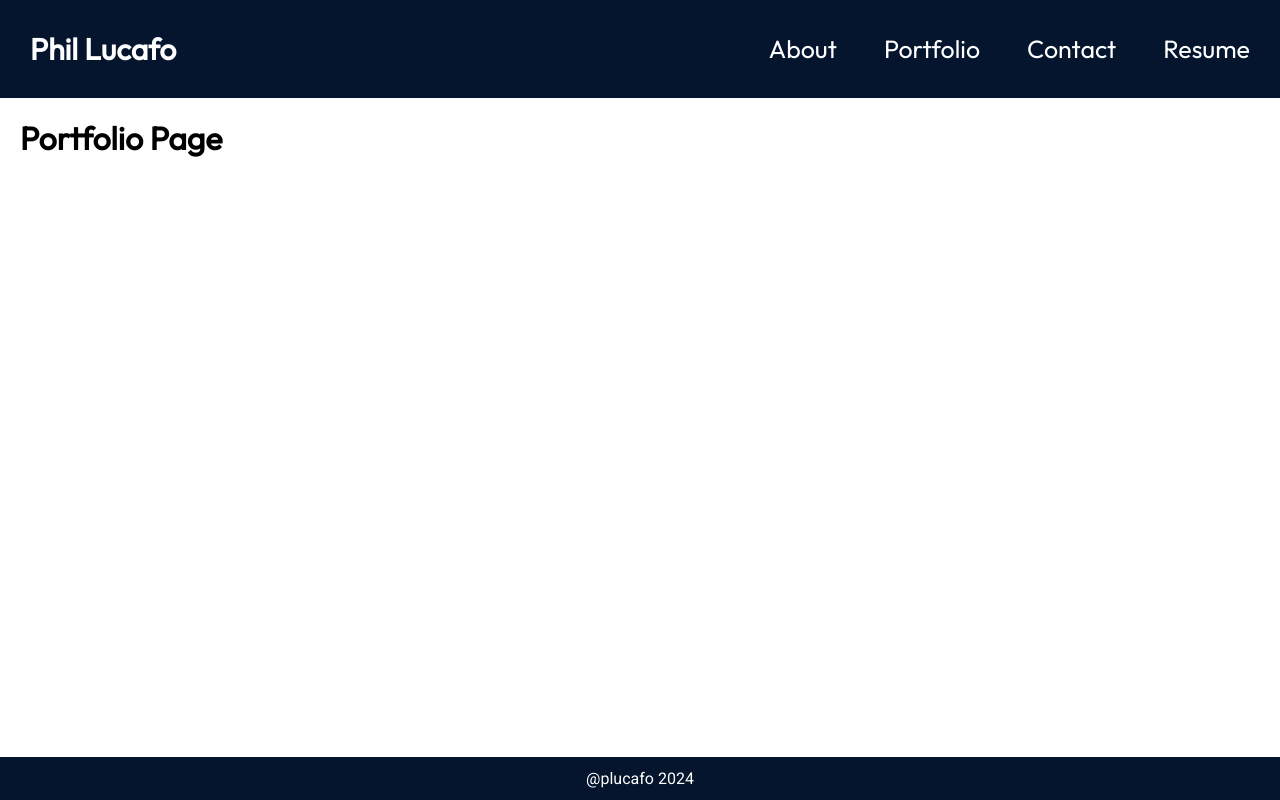
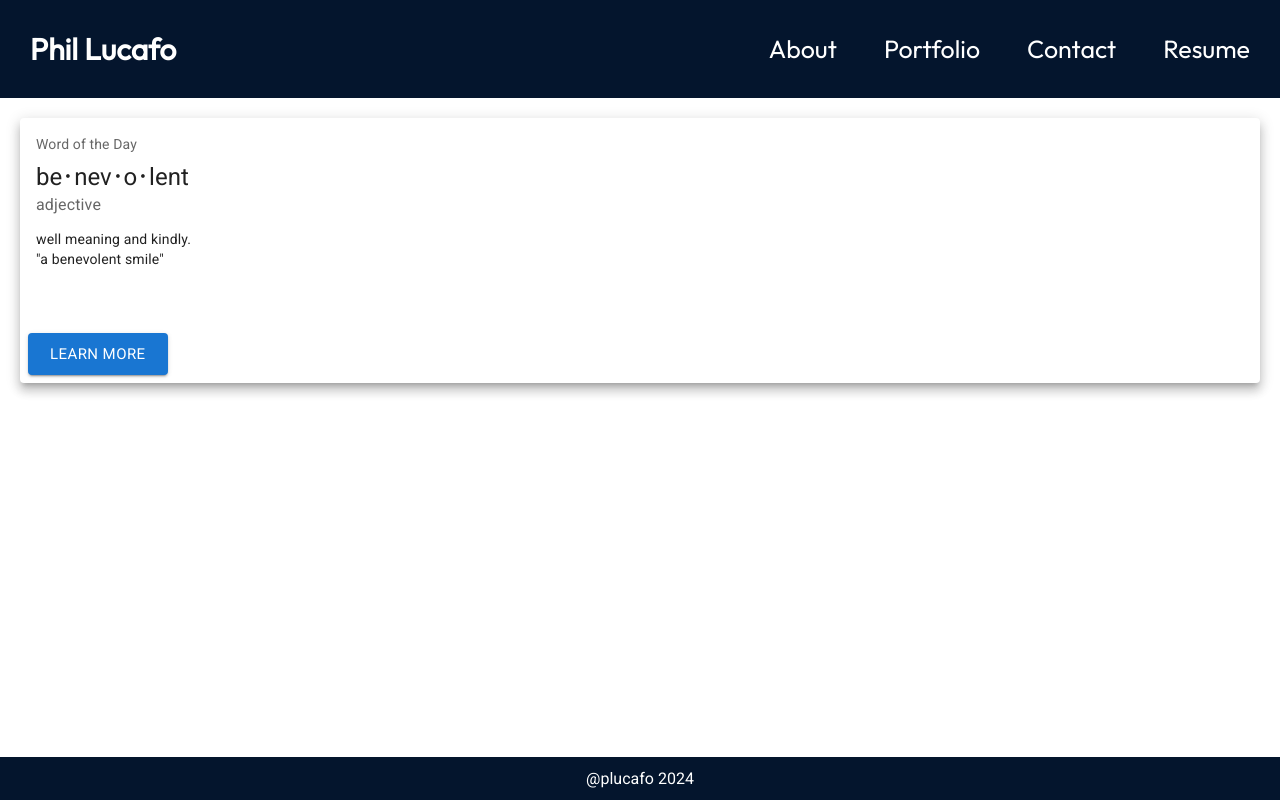
Before and after one commit to plucafo/phil-lucafo-react-portfolio, a React (Vite) app: page /portfolio in a window 1280 px wide. Built offline with nearby package versions, Linux system fonts and the light colour scheme.

Commit message:
mui setup

```diff
--- a/package.json
+++ b/package.json
@@ -10,8 +10,12 @@
     "preview": "vite preview"
   },
   "dependencies": {
+    "@emotion/react": "^11.11.4",
+    "@emotion/styled": "^11.11.5",
     "@fontsource/outfit": "^5.0.13",
     "@fontsource/roboto": "^5.0.13",
+    "@mui/icons-material": "^5.15.17",
+    "@mui/material": "^5.15.17",
     "react": "^18.2.0",
     "react-dom": "^18.2.0",
     "react-router-dom": "^6.11.1"
--- /dev/null
+++ b/src/components/Card/PortfolioCard.jsx
@@ -0,0 +1,44 @@
+import * as React from "react";
+import Box from "@mui/material/Box";
+import Card from "@mui/material/Card";
+import CardActions from "@mui/material/CardActions";
+import CardContent from "@mui/material/CardContent";
+import Button from "@mui/material/Button";
+import Typography from "@mui/material/Typography";
+
+const bull = (
+  <Box
+    component="span"
+    sx={{ display: "inline-block", mx: "2px", transform: "scale(0.8)" }}
+  >
+    •
+  </Box>
+);
+
+export default function PortfolioCard() {
+  return (
+    <Card sx={{ minWidth: 275 }} raised>
+      <CardContent>
+        <Typography sx={{ fontSize: 14 }} color="text.secondary" gutterBottom>
+          Word of the Day
+        </Typography>
+        <Typography variant="h5" component="div">
+          be{bull}nev{bull}o{bull}lent
+        </Typography>
+        <Typography sx={{ mb: 1.5 }} color="text.secondary">
+          adjective
+        </Typography>
+        <Typography variant="body2">
+          well meaning and kindly.
+          <br />
+          {'"a benevolent smile"'}
+        </Typography>
+      </CardContent>
+      <CardActions>
+        <Button size="large" variant="contained" sx={{ mt: 5 }}>
+          Learn More
+        </Button>
+      </CardActions>
+    </Card>
+  );
+}
--- a/src/main.jsx
+++ b/src/main.jsx
@@ -2,8 +2,8 @@ import React from "react";
 import ReactDOM from "react-dom/client";
 import { createBrowserRouter, RouterProvider } from 'react-router-dom';
 
+import "@fontsource/roboto";
 import "@fontsource/outfit";
-import "@fontsource/roboto";
 import App from "./App.jsx";
 import './index.css'
 
--- a/src/pages/Contact/Contact.jsx
+++ b/src/pages/Contact/Contact.jsx
@@ -6,7 +6,7 @@ export const Contact = () => {
     const [name, setName] = useState("");
     const [email, setEmail] = useState("");
     const [message, setMessage] = useState("");
-    const [isModalOpen, setIsModalOpen] = useState(false); // State to control modal visibility
+    const [isModalOpen, setIsModalOpen] = useState(false);
 
     const handleInputChange = (event) => {
       const { name, value } = event.target;
--- a/src/pages/Portfolio/Portfolio.jsx
+++ b/src/pages/Portfolio/Portfolio.jsx
@@ -1,8 +1,7 @@
-export const Portfolio = () => {
+import React, { useState } from "react";
 
-    return (
-        <h1>Portfolio Page</h1>
-    );
+import PortfolioCard from "../../components/Card/PortfolioCard";
+
+export default function Portfolio() {
+  return <PortfolioCard />;
 }
-
-export default Portfolio;
```
Also changed, not shown: 1 other file (tests, documents, lock files or other folders).
